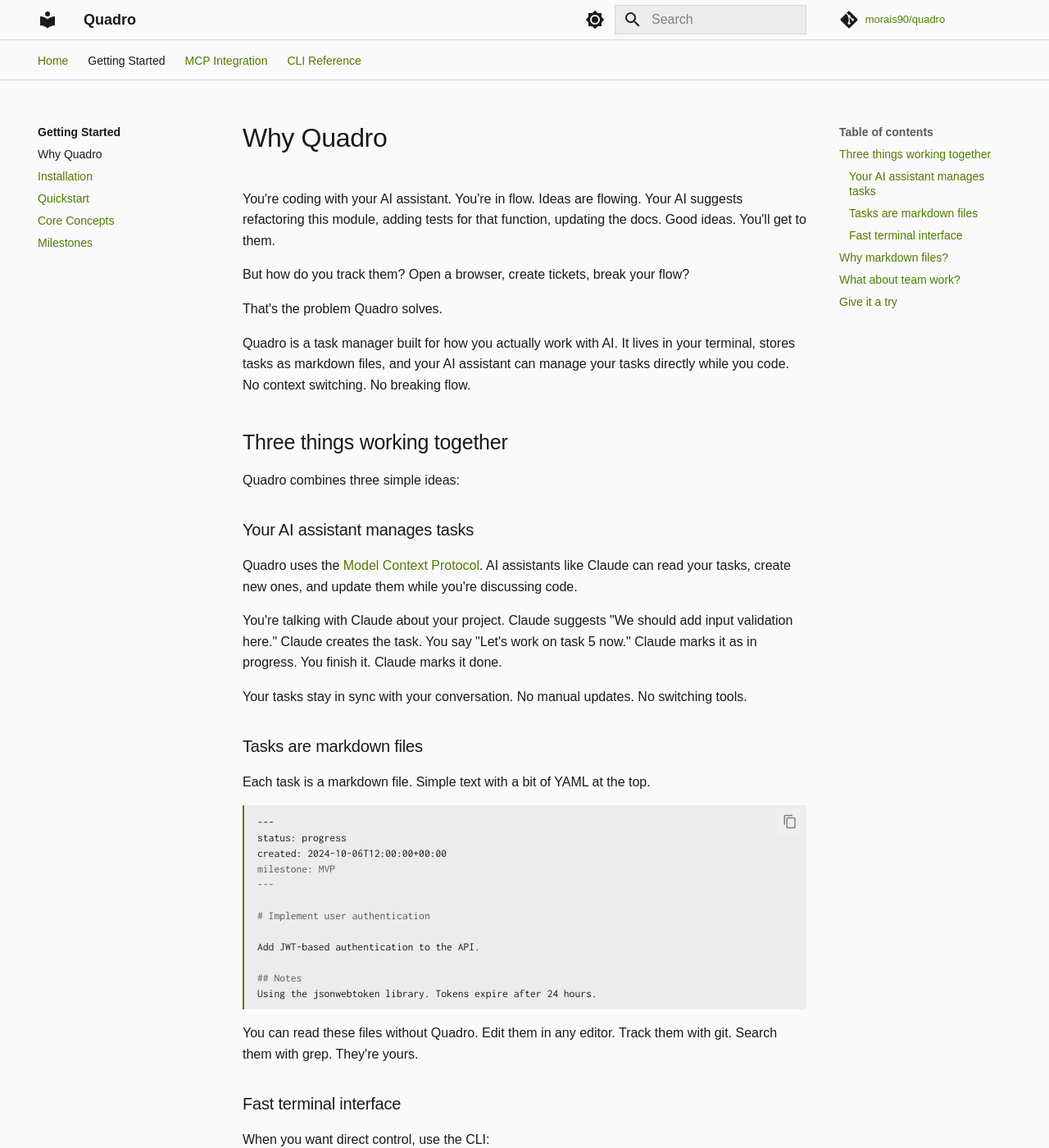
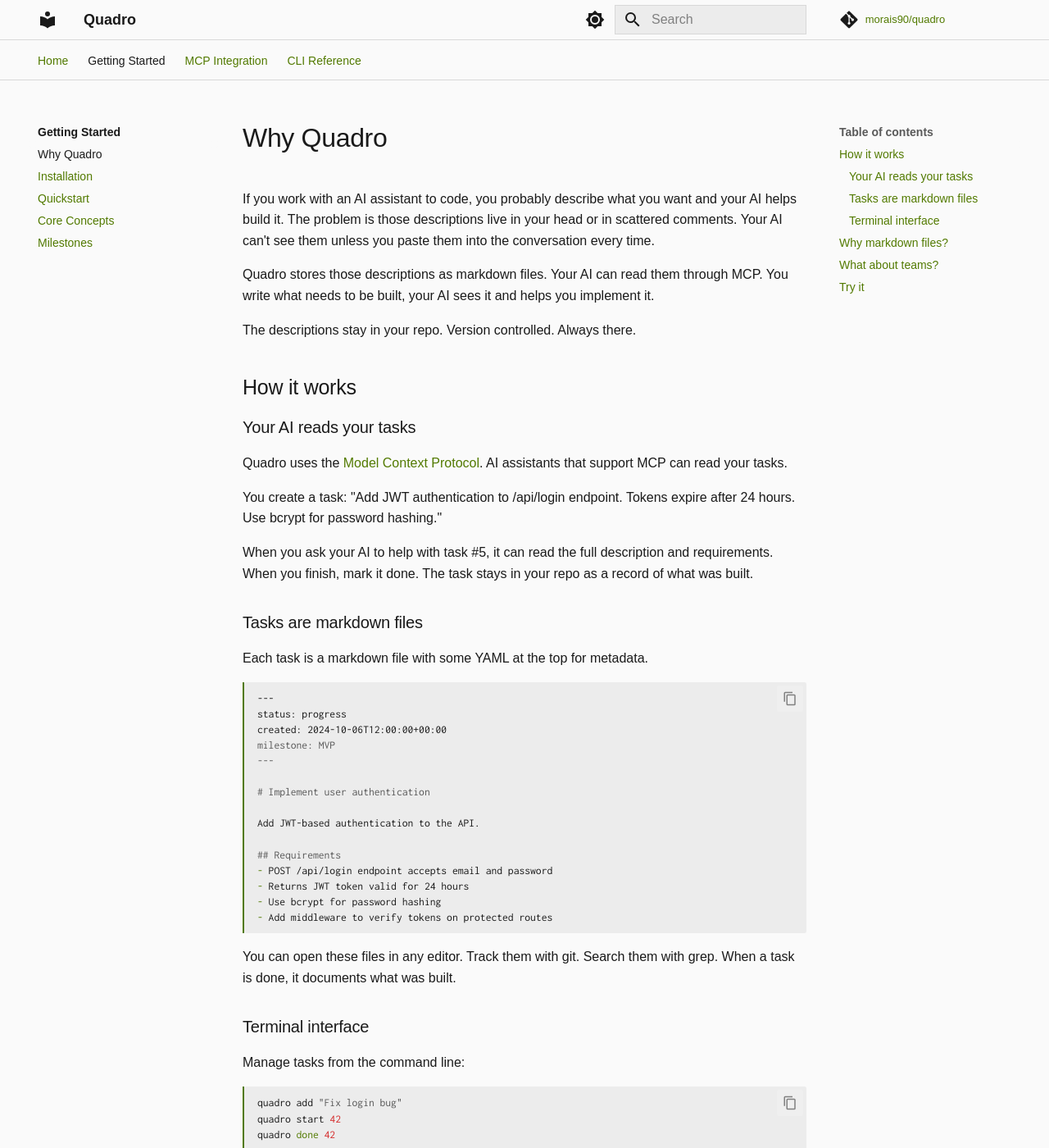
Before and after one commit to morais90/quadro, an MkDocs documentation site: the page built from docs/getting-started/why-quadro.md, in a window 1280 px wide and 1400 px high. Shown: the whole window at 82% size. Built offline with MkDocs 1.6.1 and Material for MkDocs 9.7.7, drawn with Linux system fonts in a browser that asks for light colours; some web fonts are replaced; a script that is not in the unit is left out; comment, search, counter and statistics services are not loaded; some of the changed text lies outside the part shown.

````diff
--- a/docs/getting-started/why-quadro.md
+++ b/docs/getting-started/why-quadro.md
@@ -1,28 +1,24 @@
 # Why Quadro
 
-You're coding with your AI assistant. You're in flow. Ideas are flowing. Your AI suggests refactoring this module, adding tests for that function, updating the docs. Good ideas. You'll get to them.
+If you work with an AI assistant to code, you probably describe what you want and your AI helps build it. The problem is those descriptions live in your head or in scattered comments. Your AI can't see them unless you paste them into the conversation every time.
 
-But how do you track them? Open a browser, create tickets, break your flow?
+Quadro stores those descriptions as markdown files. Your AI can read them through MCP. You write what needs to be built, your AI sees it and helps you implement it.
 
-That's the problem Quadro solves.
+The descriptions stay in your repo. Version controlled. Always there.
 
-Quadro is a task manager built for how you actually work with AI. It lives in your terminal, stores tasks as markdown files, and your AI assistant can manage your tasks directly while you code. No context switching. No breaking flow.
+## How it works
 
-## Three things working together
+### Your AI reads your tasks
 
-Quadro combines three simple ideas:
+Quadro uses the [Model Context Protocol](https://modelcontextprotocol.io). AI assistants that support MCP can read your tasks.
 
-### Your AI assistant manages tasks
+You create a task: "Add JWT authentication to /api/login endpoint. Tokens expire after 24 hours. Use bcrypt for password hashing."
 
-Quadro uses the [Model Context Protocol](https://modelcontextprotocol.io). AI assistants like Claude can read your tasks, create new ones, and update them while you're discussing code.
-
-You're talking with Claude about your project. Claude suggests "We should add input validation here." Claude creates the task. You say "Let's work on task 5 now." Claude marks it as in progress. You finish it. Claude marks it done.
-
-Your tasks stay in sync with your conversation. No manual updates. No switching tools.
+When you ask your AI to help with task #5, it can read the full description and requirements. When you finish, mark it done. The task stays in your repo as a record of what was built.
 
 ### Tasks are markdown files
 
-Each task is a markdown file. Simple text with a bit of YAML at the top.
+Each task is a markdown file with some YAML at the top for metadata.
 
 ```markdown
 ---
@@ -35,15 +31,18 @@
 
 Add JWT-based authentication to the API.
 
-## Notes
-Using the jsonwebtoken library. Tokens expire after 24 hours.
+## Requirements
+- POST /api/login endpoint accepts email and password
+- Returns JWT token valid for 24 hours
+- Use bcrypt for password hashing
+- Add middleware to verify tokens on protected routes
 ```
 
-You can read these files without Quadro. Edit them in any editor. Track them with git. Search them with grep. They're yours.
+You can open these files in any editor. Track them with git. Search them with grep. When a task is done, it documents what was built.
 
-### Fast terminal interface
+### Terminal interface
 
-When you want direct control, use the CLI:
+Manage tasks from the command line:
 
 ```bash
 quadro add "Fix login bug"
@@ -51,30 +50,30 @@
 quadro done 42
 ```
 
-Fast commands. Instant results. Everything runs locally.
+Commands run locally. No servers, no API calls.
 
-All three work together. Use the CLI when you want quick control. Let your AI manage tasks when you're in conversation. Read and edit the files directly when you need to.
+Use the CLI for quick updates. Let your AI read and manage tasks when you're coding together. Edit the markdown files directly when you want to add details.
 
 Learn more about [MCP Integration](../mcp.md) or jump to [CLI commands](../cli.md).
 
 ## Why markdown files?
 
-You might wonder: why not a database? Why not a web API?
+Why not use a database or web API?
 
-Simple: because AI assistants can read files. You can read files. Git can track files. Any text editor can open files. Files are portable. Files are yours.
+Files are simpler. Your AI can read them. Git can track them. Any editor can open them. They work offline. You own them.
 
-We're not reinventing task management. We're using the simplest possible format that works with the tools you already have, including your AI assistant.
+Quadro uses the simplest format that works with your existing tools.
 
-## What about team work?
+## What about teams?
 
-Quadro is built for your local workflow first. But we know solo coding is just part of the picture.
+Right now, Quadro works best for solo developers or small teams that share a git repository.
 
-That's why we're building sync with GitHub Issues. When you need to share tasks with your team, Quadro will bridge your local markdown files with your team's issue tracker. Work locally with your AI, sync when you're ready to collaborate.
+We're planning to add GitHub Issues sync so you can work locally and sync with your team's issue tracker when needed. This isn't ready yet.
 
-This is coming soon. For now, Quadro works best for personal task management and small teams who share a git repository.
+For now, if your team already shares code through git, you can commit your tasks and push them just like code.
 
-## Give it a try
+## Try it
 
-If you code with AI assistants and want your tasks in the same flow, Quadro might fit your workflow.
+If you code with an AI assistant and want it to see your task list, Quadro might work for you.
 
 [Get started →](installation.md){ .md-button .md-button--primary }
--- a/docs/mcp.md
+++ b/docs/mcp.md
@@ -1,14 +1,14 @@
 # MCP Integration
 
-You're working with Claude, deep in code. Ideas come up: refactor this module, add tests for that function, fix the edge case. Good ideas. But if you stop to create tickets, you lose flow.
+When you work with an AI assistant, you describe what needs to be built. The problem is your AI can't see those requirements unless you paste them every time.
 
-That's why Quadro works with the Model Context Protocol. Your AI assistant can manage your tasks while you talk about code. No context switching. No breaking flow.
+Quadro solves this through the Model Context Protocol. Your AI can read your tasks and see what needs to be implemented. Write your specs as tasks. Your AI reads them and helps you build.
 
 ## What is MCP?
 
-MCP (Model Context Protocol) is a standard that lets AI assistants use tools. Quadro provides an MCP server that exposes your task board to your AI.
+MCP (Model Context Protocol) is a standard that lets AI assistants access tools and data. Quadro provides an MCP server that gives your AI direct access to your tasks.
 
-When you tell Claude "Use Quadro to create a task," Claude actually creates it. The task appears in your `tasks/` directory as a markdown file. Your board stays in sync with your conversation.
+Your AI can read task descriptions, see requirements, and help you implement them. When you create or update tasks through MCP, they appear as markdown files in your `tasks/` directory.
 
 ## Setup
 
@@ -155,17 +155,23 @@
 
 ### Planning a feature
 
-You're breaking down work with Claude:
+Break down what needs to be built:
 
 ```
 I need to build user authentication. Use Quadro to create these tasks in MVP: JWT token generation, login endpoint, password hashing.
 ```
 
-Claude creates each task. You keep planning.
+Your AI creates the tasks. Later when you start implementing, your AI can read those task specs to help you code.
 
 ### During implementation
 
-You're coding and want to track progress:
+Ask your AI to read a task and help you implement it:
+
+```
+Show me Quadro task #5 and help me implement it
+```
+
+Then mark progress:
 
 ```
 Use Quadro to start task #5
@@ -230,9 +236,9 @@
 
 ## How it works
 
-When you ask the AI to use Quadro, the AI calls the MCP tool, which modifies markdown files in your `tasks/` directory. Changes appear in your filesystem immediately. You see them in `git diff`.
+When you ask your AI to use Quadro, the AI calls the MCP server, which reads or modifies markdown files in your `tasks/` directory. Changes appear in your filesystem immediately. You see them in `git diff`.
 
-The AI can create tasks with titles, descriptions, and milestones. It can read your board with filters. It can update status (TODO → PROGRESS → DONE). It can move tasks between milestones, delete tasks, and show milestone summaries.
+Your AI can read tasks to see what needs to be built. It can create tasks with titles, descriptions, and milestones. It can update status (TODO → PROGRESS → DONE). It can move tasks between milestones, delete tasks, and show milestone summaries.
 
 ## Troubleshooting
 
@@ -242,4 +248,4 @@
 
 ## Next steps
 
-Try creating a task through your AI assistant. See if it fits your workflow. Adjust your phrasing to find what feels natural.
+Try creating a task with some requirements, then ask your AI to help you implement it. See if having specs your AI can read fits your workflow.
--- a/docs/overrides/home.html
+++ b/docs/overrides/home.html
@@ -28,9 +28,9 @@
       </div>
 
       <div class="quadro-section__text">
-        <p class="quadro-landing__tagline">Built for AI coding assistants</p>
+        <p class="quadro-landing__tagline">Write specs. Let AI build them.</p>
         <p class="quadro-landing__description quadro-landing__description--mcp">
-          Quadro integrates natively with the Model Context Protocol, giving AI assistants direct access to your task board. Your AI can read, create, and manage tasks automatically, turning natural conversations into organized action items without breaking your flow.
+          Quadro integrates with the Model Context Protocol, giving AI assistants direct access to your tasks. Write what needs to be built, your AI reads it and helps you implement. Your specs live in your repo, version controlled and always available to your AI coding partner.
         </p>
       </div>
     </div>
````
Also changed, not shown: README.md (added, +32 -0 lines), tasks/Documentation/36.md (+13 -5 lines).
